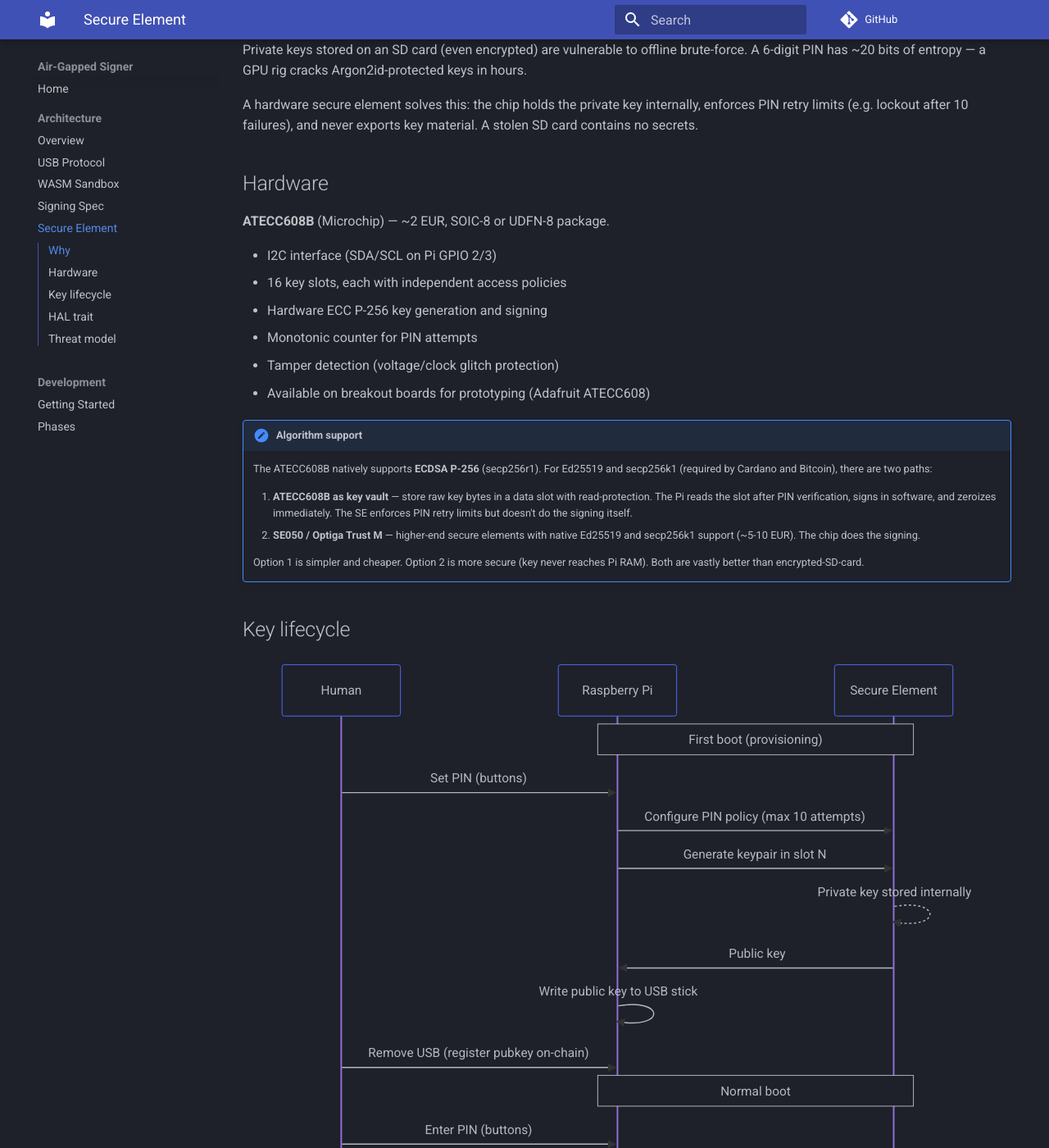
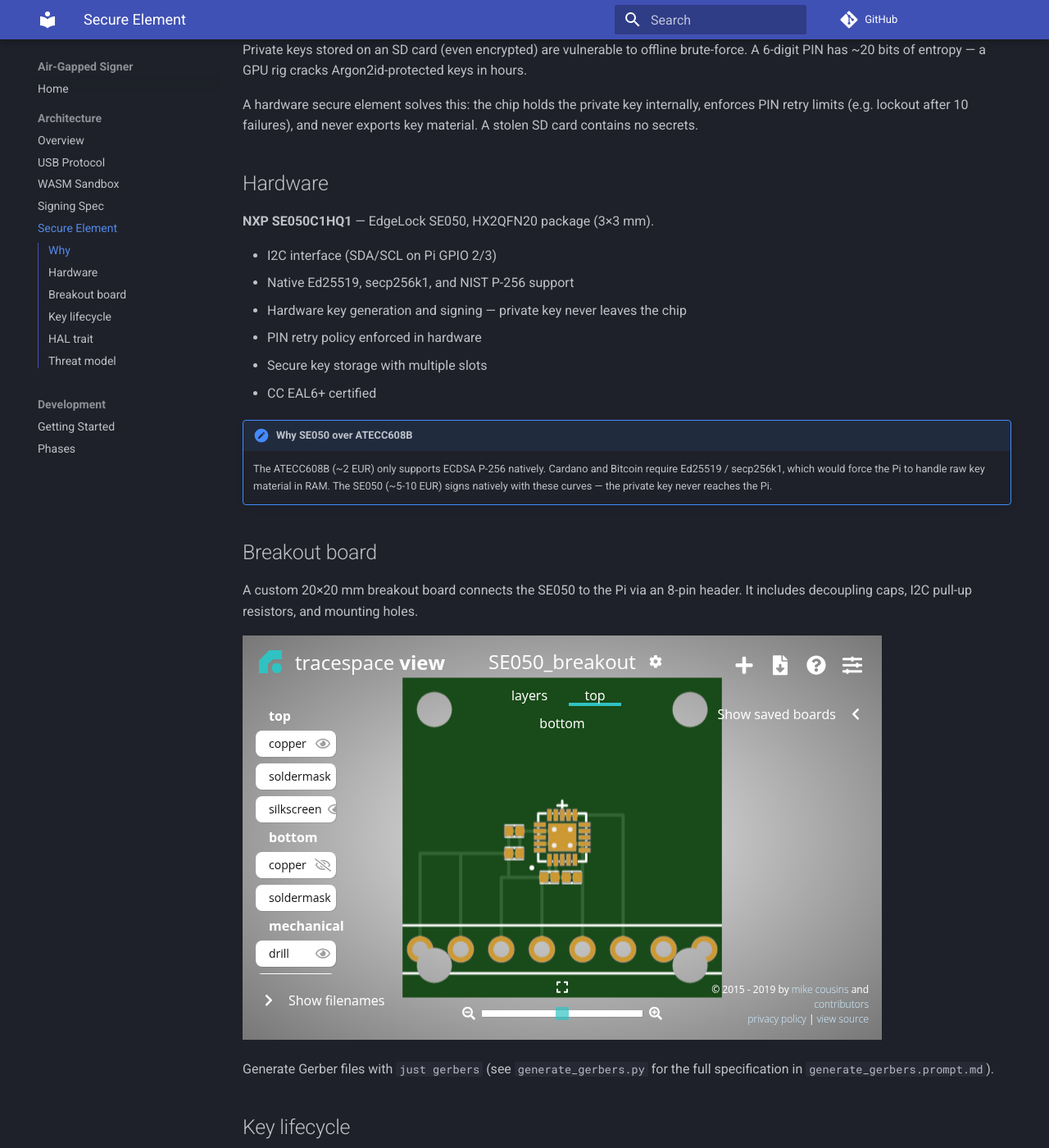
Before and after one commit to paolino/air-gap-signer, an MkDocs documentation site: the page built from docs/architecture/secure-element.md, in a window 1280 px wide and 1400 px high, scrolled down 223 px. Shown: the whole window at 82% size. Built offline with MkDocs 1.6.1 and Material for MkDocs 9.7.7, drawn with Linux system fonts in a browser that asks for light colours; comment, search, counter and statistics services are not loaded; some of the changed text lies outside the part shown.

Commit message:
docs: update secure element docs to SE050, add breakout board render

```diff
--- a/docs/architecture/secure-element.md
+++ b/docs/architecture/secure-element.md
@@ -12,28 +12,31 @@ and never exports key material. A stolen SD card contains no secrets.
 
 ## Hardware
 
-**ATECC608B** (Microchip) — ~2 EUR, SOIC-8 or UDFN-8 package.
+**NXP SE050C1HQ1** — EdgeLock SE050, HX2QFN20 package (3×3 mm).
 
 - I2C interface (SDA/SCL on Pi GPIO 2/3)
-- 16 key slots, each with independent access policies
-- Hardware ECC P-256 key generation and signing
-- Monotonic counter for PIN attempts
-- Tamper detection (voltage/clock glitch protection)
-- Available on breakout boards for prototyping (Adafruit ATECC608)
+- Native Ed25519, secp256k1, and NIST P-256 support
+- Hardware key generation and signing — private key never leaves the chip
+- PIN retry policy enforced in hardware
+- Secure key storage with multiple slots
+- CC EAL6+ certified
 
-!!! note "Algorithm support"
-    The ATECC608B natively supports **ECDSA P-256** (secp256r1). For Ed25519
-    and secp256k1 (required by Cardano and Bitcoin), there are two paths:
+!!! note "Why SE050 over ATECC608B"
+    The ATECC608B (~2 EUR) only supports ECDSA P-256 natively. Cardano and
+    Bitcoin require Ed25519 / secp256k1, which would force the Pi to handle
+    raw key material in RAM. The SE050 (~5-10 EUR) signs natively with these
+    curves — the private key never reaches the Pi.
 
-    1. **ATECC608B as key vault** — store raw key bytes in a data slot with
-       read-protection. The Pi reads the slot after PIN verification, signs
-       in software, and zeroizes immediately. The SE enforces PIN retry
-       limits but doesn't do the signing itself.
-    2. **SE050 / Optiga Trust M** — higher-end secure elements with native
-       Ed25519 and secp256k1 support (~5-10 EUR). The chip does the signing.
+## Breakout board
 
-    Option 1 is simpler and cheaper. Option 2 is more secure (key never
-    reaches Pi RAM). Both are vastly better than encrypted-SD-card.
+A custom 20×20 mm breakout board connects the SE050 to the Pi via an 8-pin
+header. It includes decoupling caps, I2C pull-up resistors, and mounting
+holes.
+
+![SE050 breakout board render](../assets/se050-breakout-render.png)
+
+Generate Gerber files with `just gerbers` (see `generate_gerbers.py` for the
+full specification in `generate_gerbers.prompt.md`).
 
 ## Key lifecycle
 
@@ -91,6 +94,6 @@ pub trait SecureElement {
 | Stolen SD card | No secrets on SD — SE holds all keys |
 | Stolen device (powered off) | PIN required on every boot, SE locks after N failures |
 | Stolen device (powered on) | Physical access to buttons required to confirm each signing |
-| Side-channel on Pi | Pi never handles raw key material (option 2) |
-| Glitch attack on SE | ATECC608B has voltage/clock glitch detection |
+| Side-channel on Pi | Pi never handles raw key material — SE050 signs internally |
+| Glitch attack on SE | SE050 CC EAL6+ certified, tamper-resistant |
 | USB-borne malware | WASM sandbox: no host imports, fuel-limited, memory-capped |
```
